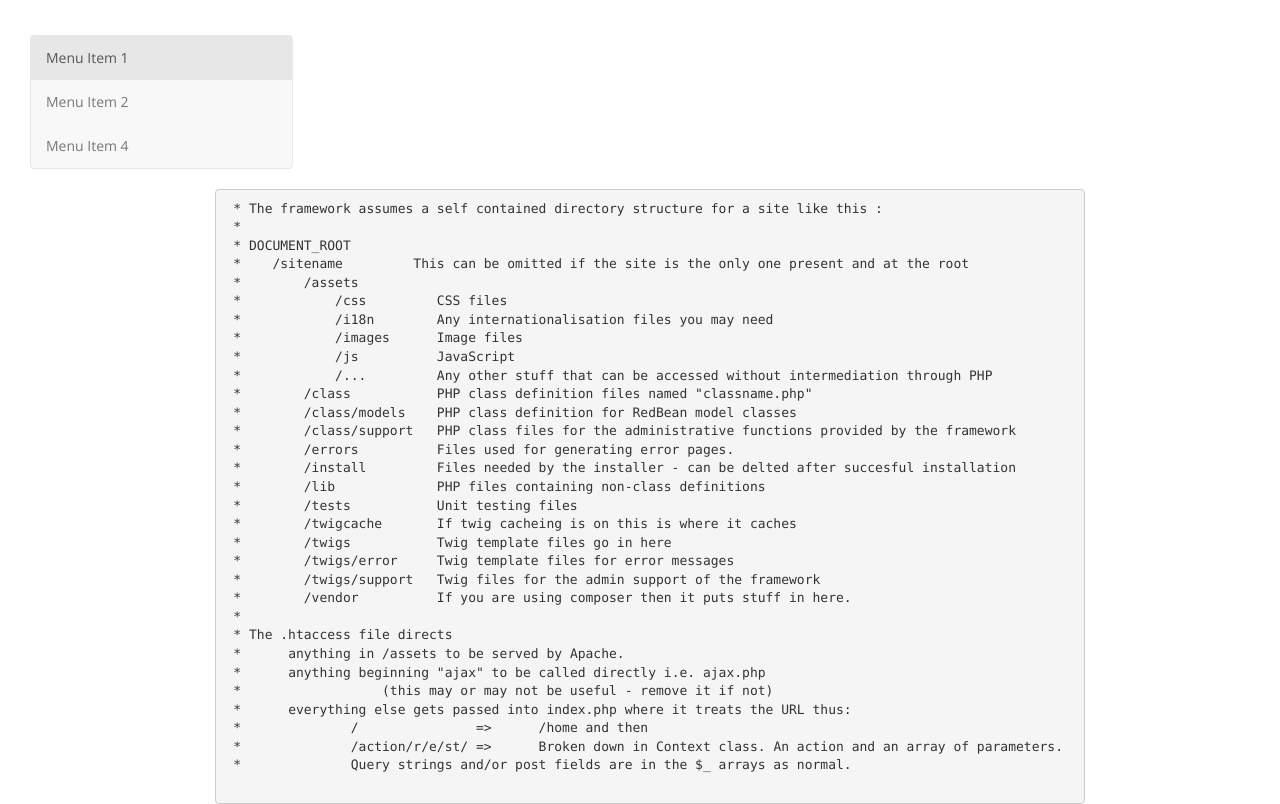
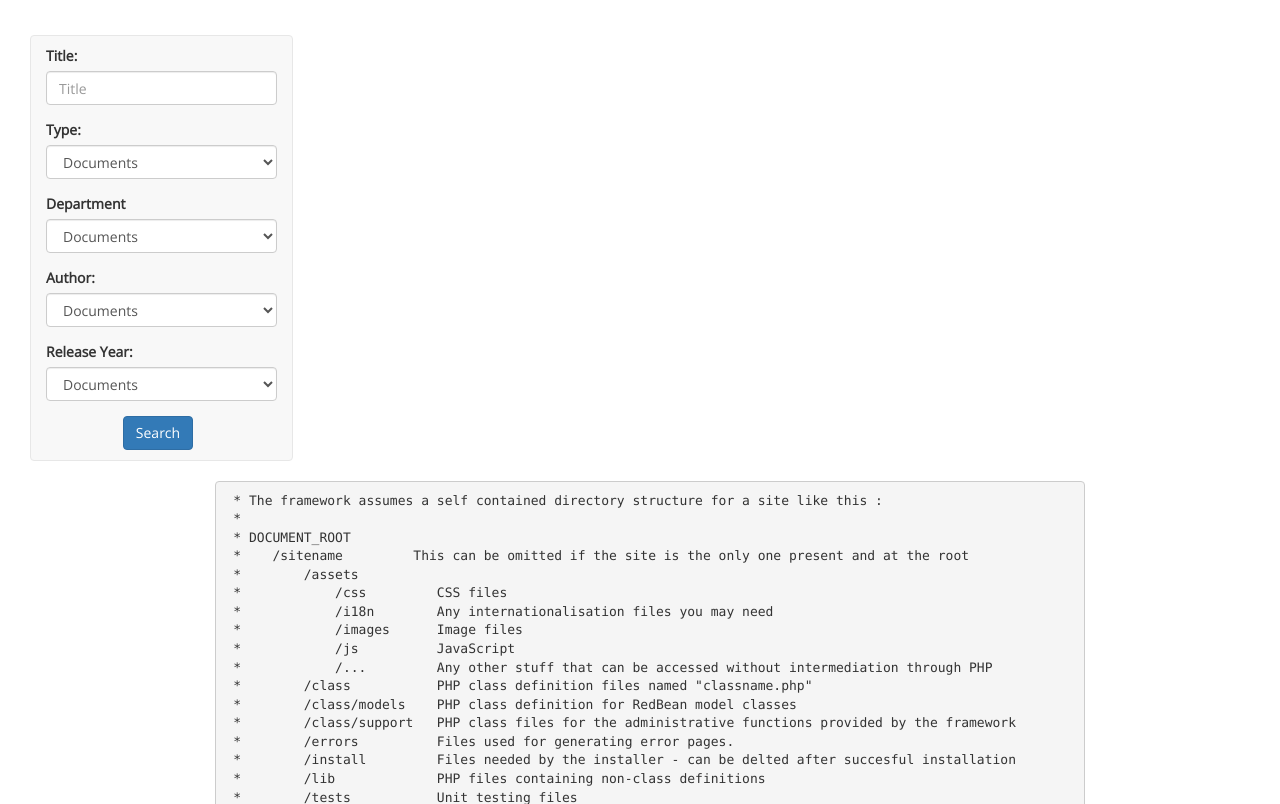
Before and after one commit to danhng/csc3123_webtech, a PHP site: the page made by framework/twigs/about.twig in a window 1280 px wide. Shown: the part 52-856 px from the top of the page. Run offline with PHP 8.4, Linux system fonts and the light colour scheme; the template is opened without the code that fills it, so the values that code supplies are empty; some libraries are stand-ins or nearby versions.

Commit message:
finished designing left nav bar drop down list handler required

```diff
--- a/framework/assets/css/layout.css
+++ b/framework/assets/css/layout.css
@@ -24,6 +24,7 @@ body {
 }
 
 
+
 /*------------------------------------*\
     For the /admin pages
 \*------------------------------------*/
--- a/framework/assets/css/leftnavbar.css
+++ b/framework/assets/css/leftnavbar.css
@@ -25,3 +25,8 @@
         margin-left: 15px;
         margin-right: 15px;
     }
+
+    #form-div {
+        padding-top: 10px;
+        padding-bottom: 10px;
+    }
--- a/framework/index.php
+++ b/framework/index.php
@@ -79,6 +79,7 @@
     $local->addval('siteinfo', new Siteinfo($local));
     # dtn: added year for footer rendering
     $local->addval('year', date("Y"));
+    $local->addval('mailsysadmin', 'mailto:'.Config::SYSADMIN.'?Subject=Open%20Access%20Query');
     switch ($page->kind)
     {
     case Siteaction::OBJECT:
--- a/framework/twigs/leftnavbar.twig
+++ b/framework/twigs/leftnavbar.twig
@@ -13,8 +13,54 @@
                 </div>
                 <div class="navbar-collapse collapse sidebar-navbar-collapse">
                     <ul class="nav navbar-nav" id="left_navbar">
-                        <li class="active"><a href="#">Menu Item 1</a></li>
-                        <li><a href="#">Menu Item 2</a></li>
+                            <div class="col-md-12" id="form-div">
+                                {%if done %}
+                                    <h3>We'll be in touch as soon as possible!</h3>
+                                {% endif %}
+                            <form role="form">
+                                <div class="form-group">
+                                    <label for="tilte-tag">Title:</label>
+                                    <input type="text" name="title" class="form-control" placeholder="Title" id="title-tag">
+                                </div>
+                                <div class="form-group">
+                                <label for="type-tag">Type:</label>
+                                <select class="form-control" id="type-tag" name="type">
+                                    <option value="1">Documents</option>
+                                    <option value="2">Raw Data</option>
+                                    <option value="3">Applications</option>
+                                    <option value="4">Source Code</option>
+                                </select>
+                                    </div>
+                                <div class="form-group">
+                                    <label for="department-tag">Department</label>
+                                    <select class="form-control" id="department-tag" name="department">
+                                        <option value="1">Documents</option>
+                                        <option value="2">Raw Data</option>
+                                        <option value="3">Applications</option>
+                                        <option value="4">Source Code</option>
+                                    </select>
+                                </div>
+                                <div class="form-group">
+                                    <label for="author-tag">Author:</label>
+                                    <select class="form-control" id="author-tag" name="author">
+                                        <option value="1">Documents</option>
+                                        <option value="2">Raw Data</option>
+                                        <option value="3">Applications</option>
+                                        <option value="4">Source Code</option>
+                                    </select>
+                                </div>
+                                <div class="form-group">
+                                    <label for="type-tag">Release Year:</label>
+                                    <select class="form-control" id="type-tag" name="year">
+                                        <option value="1">Documents</option>
+                                        <option value="2">Raw Data</option>
+                                        <option value="3">Applications</option>
+                                        <option value="4">Source Code</option>
+                                    </select>
+                                </div>
+                                <button type="submit" class="btn btn-primary col-md-offset-4">Search</button>
+                            </form>
+                                </div>
                         {#<li class="dropdown">#}
                             {#<a href="#" class="dropdown-toggle" data-toggle="dropdown">Dropdown <b class="caret"></b></a>#}
                             {#<ul class="dropdown-menu">#}
@@ -27,7 +73,6 @@
                                 {#<li><a href="#">One more separated link</a></li>#}
                             {#</ul>#}
                         {#</li>#}
-                        <li><a href="#">Menu Item 4</a></li>
                         {#<li><a href="#">Reviews <span class="badge">1,118</span></a></li>#}
                     </ul>
                 </div><!--/.nav-collapse -->
```
Also changed, not shown: framework/twigs/footer.twig (+4 -3 lines).
